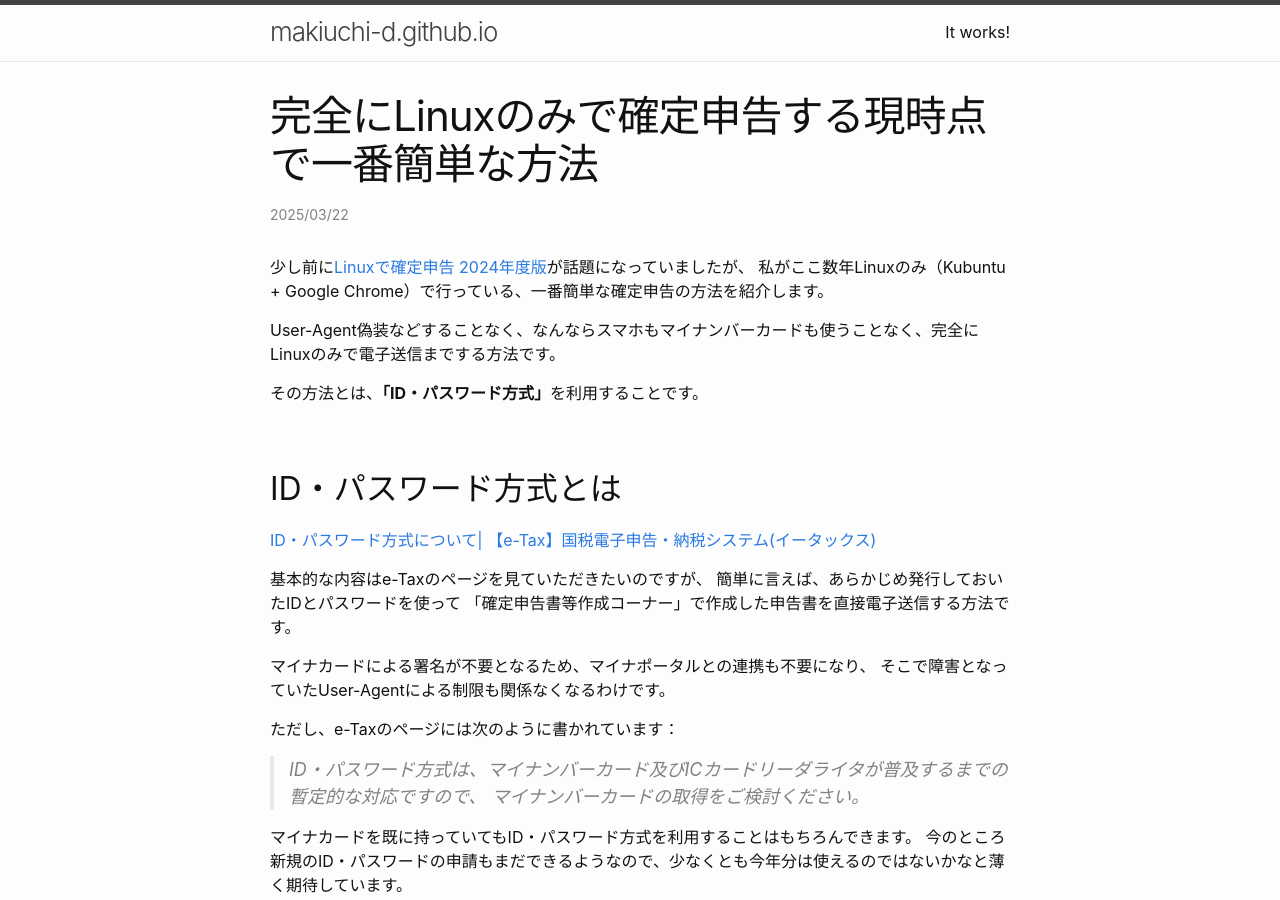
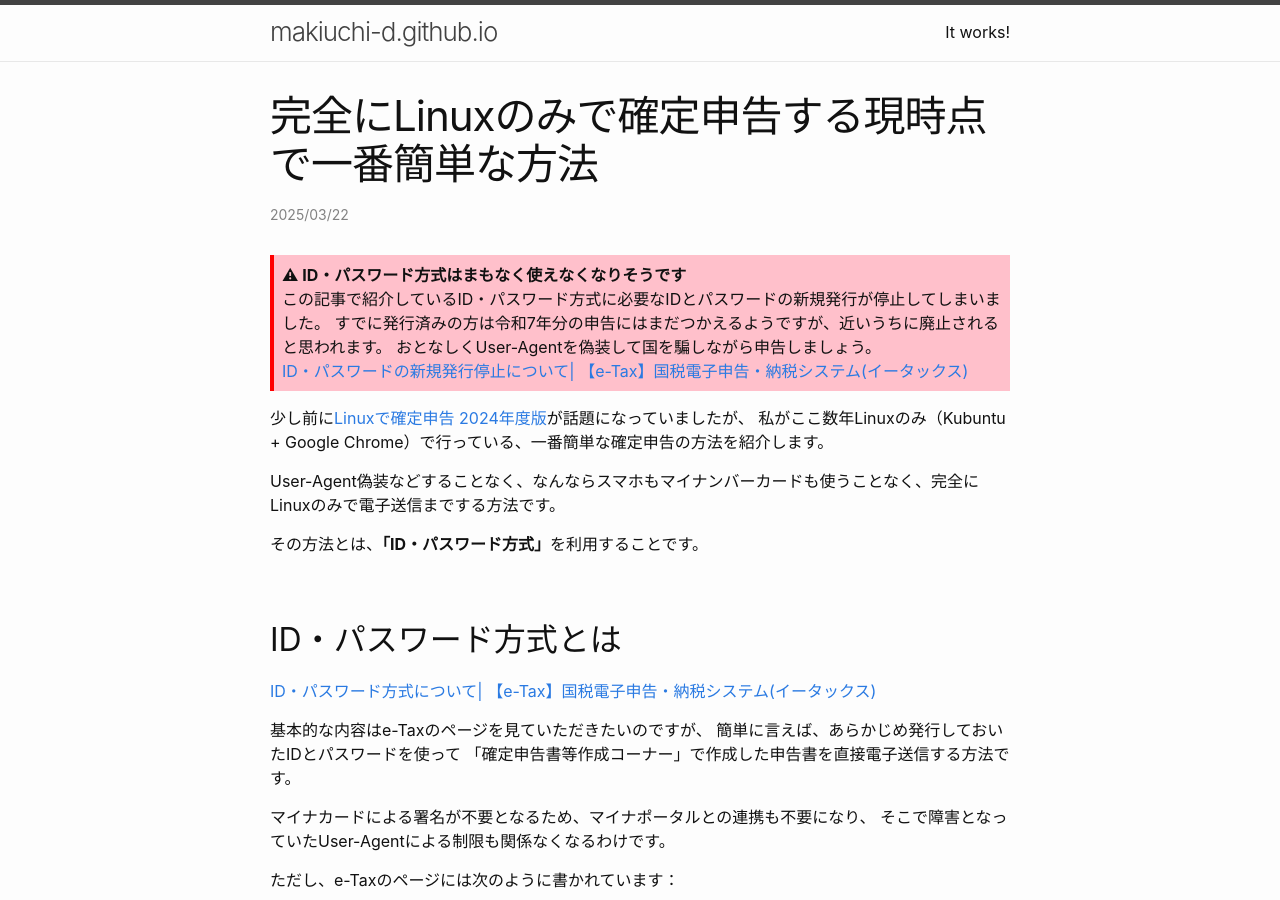
Before and after one commit to makiuchi-d/makiuchi-d.github.io, a Jekyll site: the page built from _posts/2025-03-22-e-tax-linux.ja.md, in a window 1280 px wide and 900 px high. Built offline with Jekyll 4.4.1, drawn with Linux system fonts in a browser that asks for light colours.

Commit message:
e-Tax IDパス新規発行停止の件

```diff
--- a/_posts/2025-03-22-e-tax-linux.ja.md
+++ b/_posts/2025-03-22-e-tax-linux.ja.md
@@ -2,6 +2,16 @@
 layout: post
 title: "完全にLinuxのみで確定申告する現時点で一番簡単な方法"
 ---
+
+<p style="background-color:pink;border-left:0.3em solid red;padding:0.5em">
+<strong>⚠ ID・パスワード方式はまもなく使えなくなりそうです</strong><br>
+この記事で紹介しているID・パスワード方式に必要なIDとパスワードの新規発行が停止してしまいました。
+すでに発行済みの方は令和7年分の申告にはまだつかえるようですが、近いうちに廃止されると思われます。
+おとなしくUser-Agentを偽装して国を騙しながら申告しましょう。<br>
+<a href="https://www.e-tax.nta.go.jp/topics/2025/topics_20250925.htm">
+ID・パスワードの新規発行停止について| 【e-Tax】国税電子申告・納税システム(イータックス)
+</a>
+</p>
 
 少し前に[Linuxで確定申告 2024年度版](https://qiita.com/nanbuwks/items/3ceb0b3f8e15a8aa3dbf)が話題になっていましたが、
 私がここ数年Linuxのみ（Kubuntu + Google Chrome）で行っている、一番簡単な確定申告の方法を紹介します。
```
